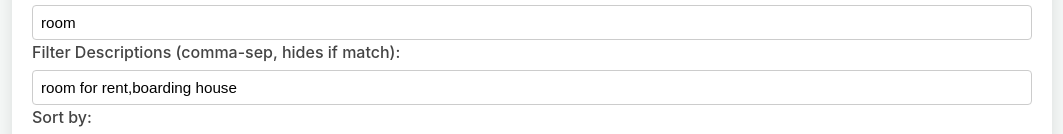
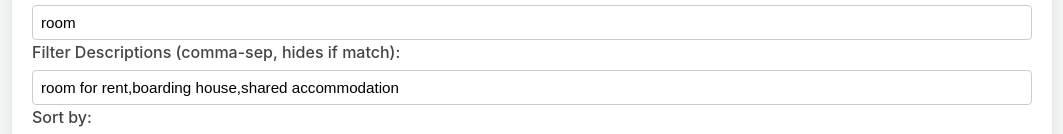
Before and after one commit to Tophness/OpenAI-AusRental-Search, a website: page public/index.html in a window 1280 px wide. Shown: the part 223-357 px from the top of the page, without its empty margins (108-1171 px from the left). Drawn offline with Linux system fonts and the light colour scheme.

Commit message:
Add files via upload

```diff
--- a/public/index.html
+++ b/public/index.html
@@ -25,7 +25,7 @@
             </div>
             <div class="filter-group">
                 <label for="filter-description">Filter Descriptions (comma-sep, hides if match):</label>
-                <input type="text" id="filter-description" value="room for rent,boarding house">
+                <input type="text" id="filter-description" value="room for rent,boarding house,shared accommodation">
             </div>
             <div class="sort-group">
                 <label for="sort-results">Sort by:</label>
```
